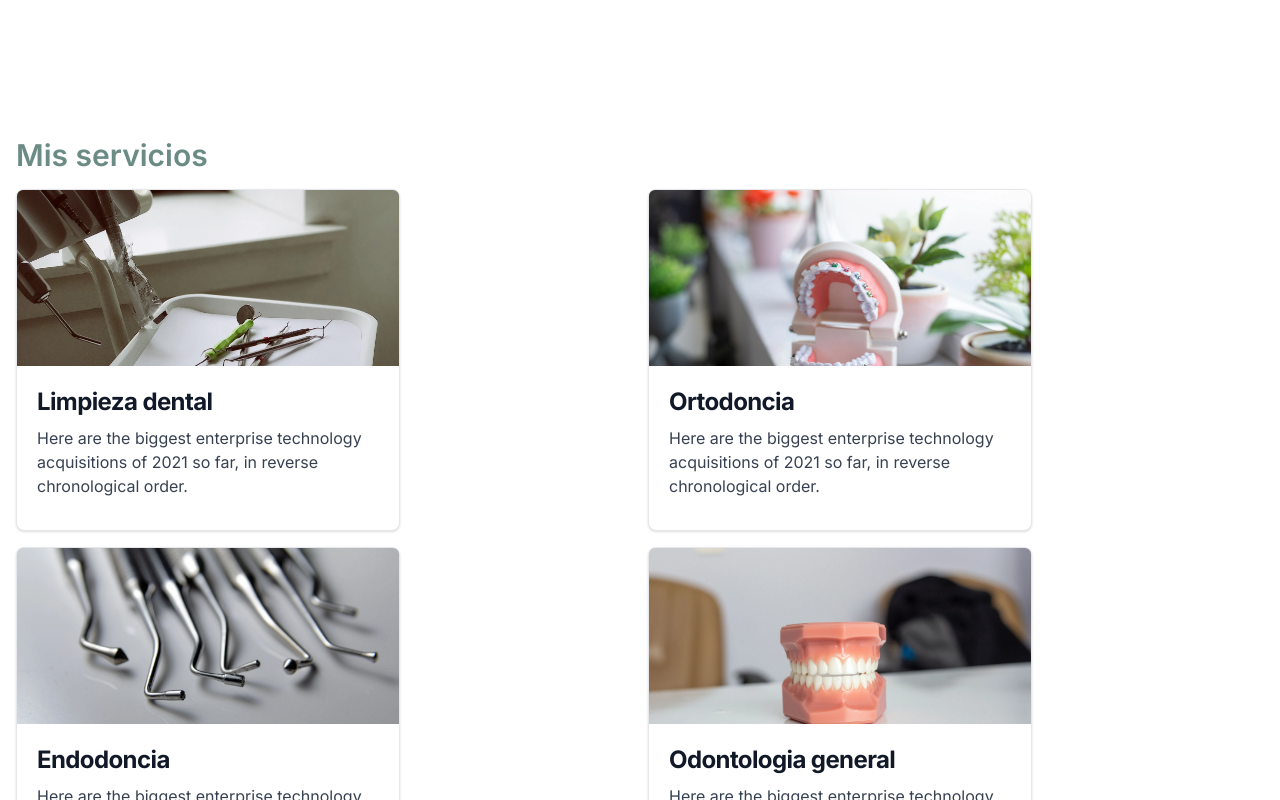
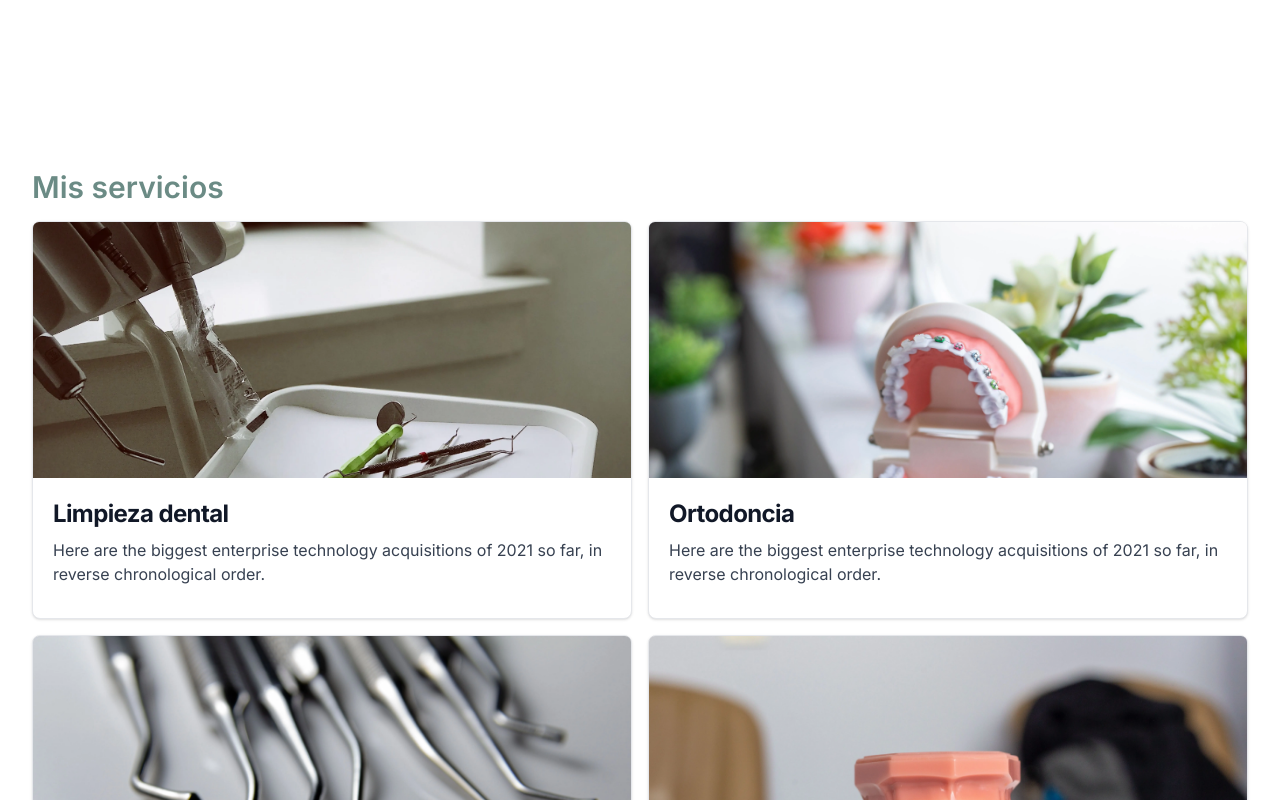
Before and after one commit to JeremiasArriondo/dental-shift, a Next.js app: page / in a window 1280 px wide. Shown: the part 680-1480 px from the top of the page. Built offline with nearby package versions, Linux system fonts and the light colour scheme.

Commit message:
feat: align section services

```diff
--- a/components/card.tsx
+++ b/components/card.tsx
@@ -13,8 +13,8 @@ type CardProps = {
 
 export const Card = ({ title, text, image }: CardProps) => {
   return (
-    <div className="max-w-sm bg-white border border-gray-200 rounded-lg shadow dark:bg-gray-800 dark:border-gray-700">
-      <div className="max-h-44 h-44 overflow-hidden">
+    <div className="bg-white border border-gray-200 rounded-lg shadow dark:bg-gray-800 dark:border-gray-700">
+      <div className="max-h-64 h-64 overflow-hidden">
         <Image
           src={image.src}
           alt={image.alt}
--- a/components/services.tsx
+++ b/components/services.tsx
@@ -1,10 +1,9 @@
-import Image from 'next/image'
 import { Card } from './card'
 import { Check } from 'lucide-react'
 
 export const Services = () => {
   return (
-    <section className="mx-4 my-4">
+    <section className="max-w-screen-xl mx-auto p-8">
       <h2 className="text-3xl font-semibold my-4">Mis servicios</h2>
       <div className="grid grid-cols-1 md:grid-cols-2 gap-4">
         <Card
```
